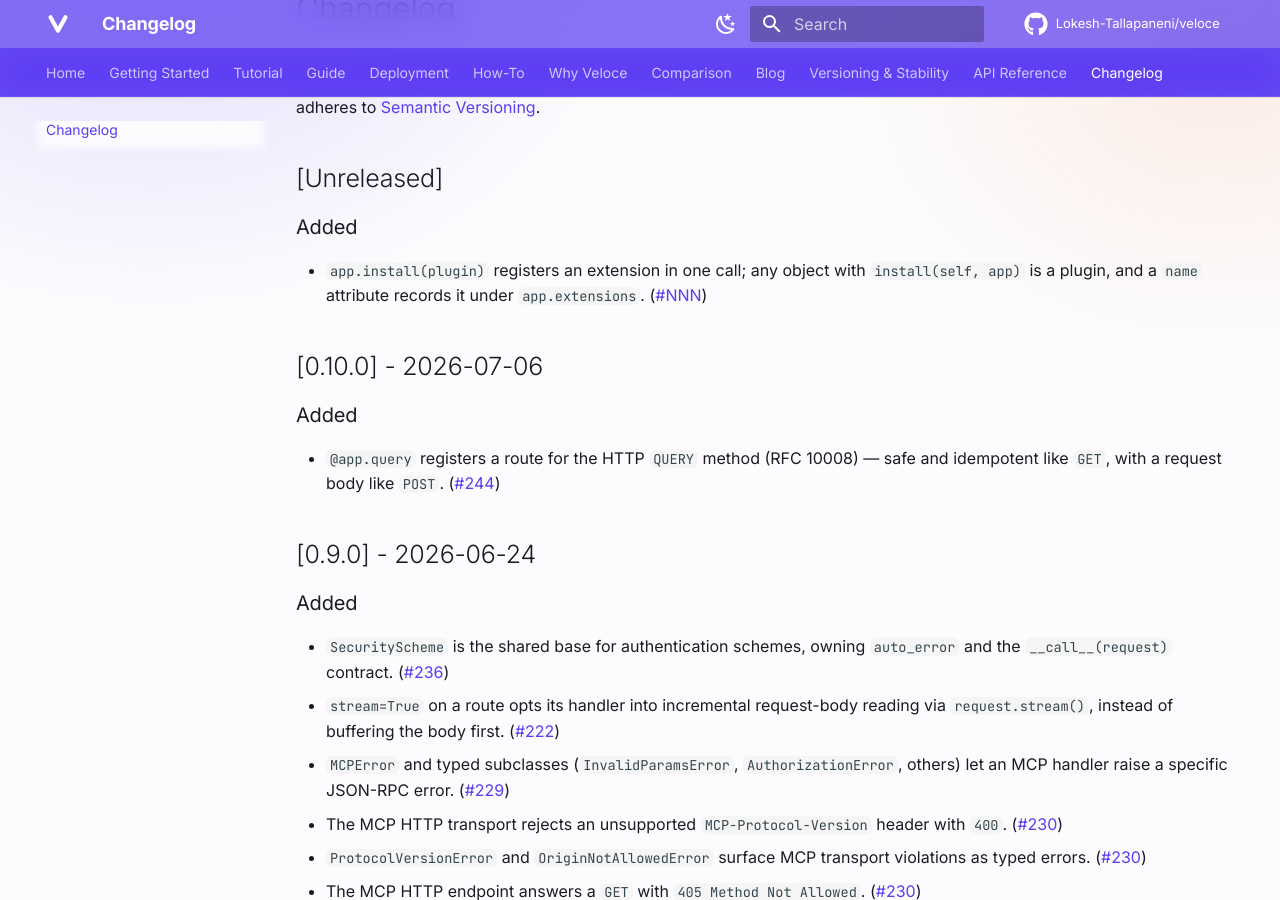
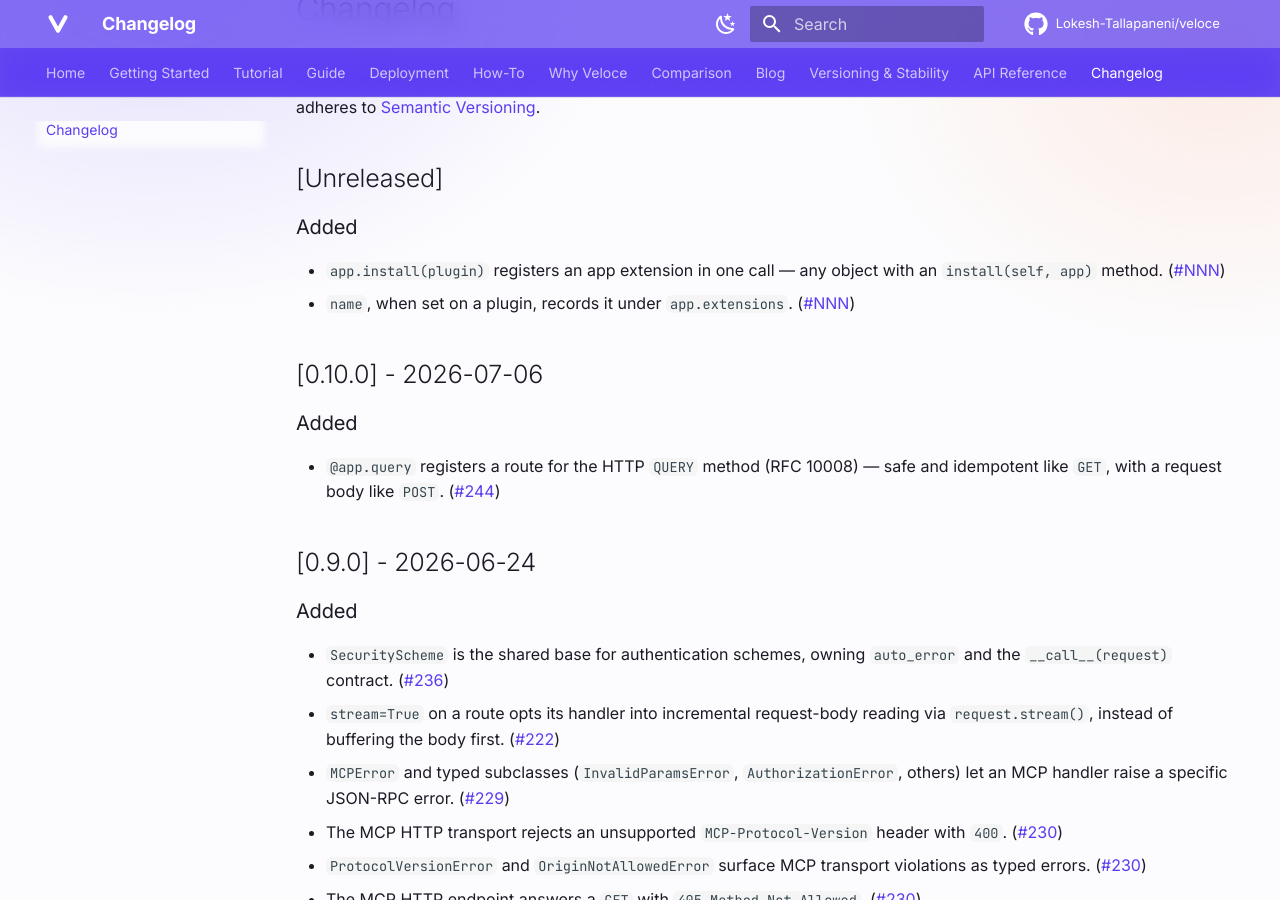
Before and after one commit to Lokesh-Tallapaneni/veloce, an MkDocs documentation site: the page built from docs/changelog.md, in a window 1280 px wide and 900 px high, scrolled down 308 px. Built offline with MkDocs 1.6.1 and Material for MkDocs 9.7.7, drawn with Linux system fonts in a browser that asks for light colours; comment, search, counter and statistics services are not loaded.

Commit message:
add plugins guide frontmatter and split the changelog entry

```diff
--- a/CHANGELOG.md
+++ b/CHANGELOG.md
@@ -8,7 +8,8 @@ and this project adheres to [Semantic Versioning](https://semver.org/spec/v2.0.0
 
 ### Added
 
-- `app.install(plugin)` registers an extension in one call; any object with `install(self, app)` is a plugin, and a `name` attribute records it under `app.extensions`. ([#NNN](https://github.com/Lokesh-Tallapaneni/veloce/pull/NNN))
+- `app.install(plugin)` registers an app extension in one call — any object with an `install(self, app)` method. ([#NNN](https://github.com/Lokesh-Tallapaneni/veloce/pull/NNN))
+- `name`, when set on a plugin, records it under `app.extensions`. ([#NNN](https://github.com/Lokesh-Tallapaneni/veloce/pull/NNN))
 
 ## [0.10.0] - 2026-07-06
 
```
Also changed, not shown: docs/guide/plugins.md (+5 -0 lines).
